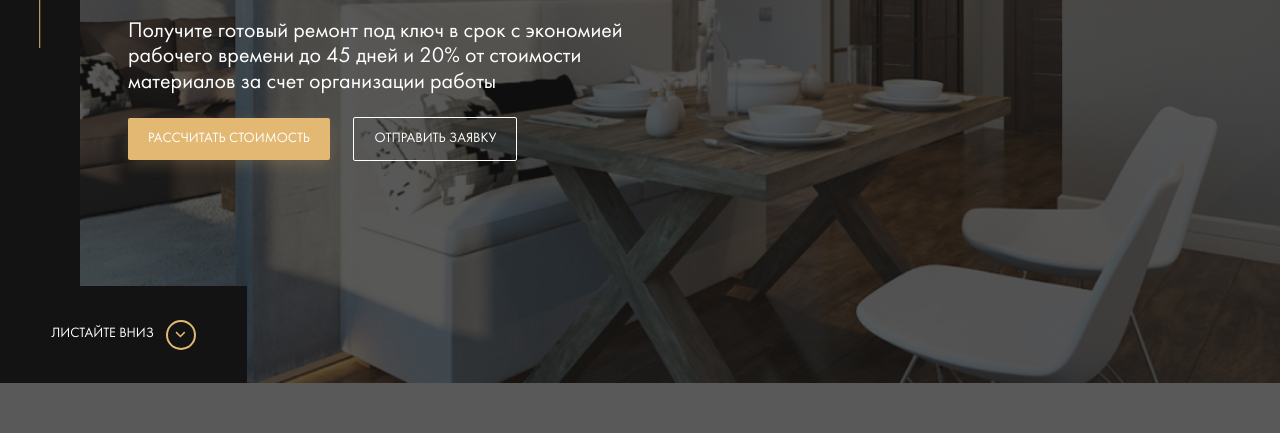
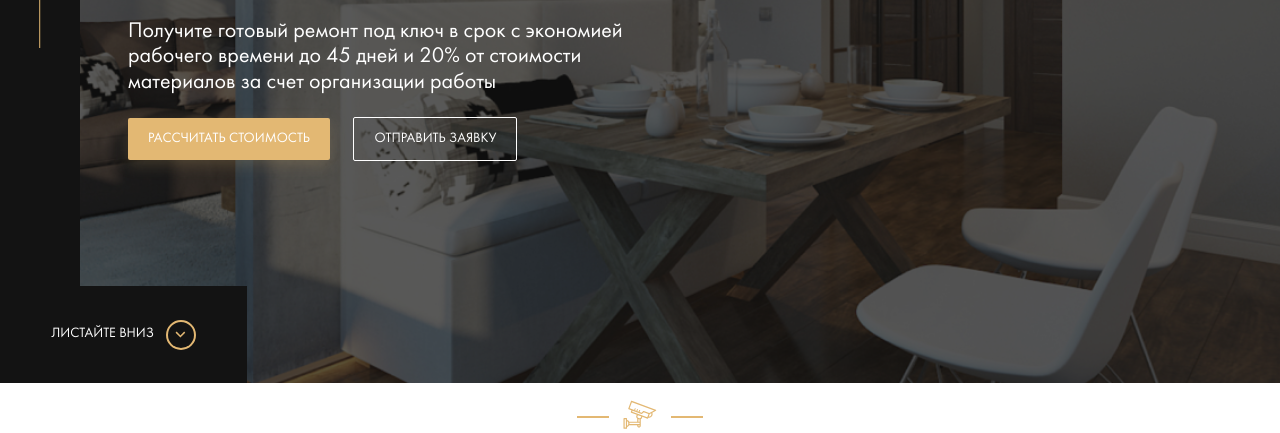
Before and after one commit to Ludmilaiv/repair-design, a website: page index.html in a window 1280 px wide. Shown: the part 417-850 px from the top of the page. Drawn offline with Linux system fonts and the light colour scheme; files whose address does not match are found by name.

Commit message:
feat: add control section and move body settings in _settings.sass

```diff
--- /dev/null
+++ b/css/settings.css
@@ -0,0 +1,6 @@
+*, *:before, *:after {
+  box-sizing: border-box; }
+
+body {
+  font-family: 'Futura book', sans-serif;
+  font-size: 14px; }
--- a/index.html
+++ b/index.html
@@ -46,6 +46,19 @@
       <!-- /.hero__content -->
       <a href="#" class="hero__scroll-down">листайте вниз</a>
     </section>
+    <!--/.hero-->
+    <section class="section control">
+      <div class="container">
+        <div class="section-title">
+          <h2 class="section-title__heading"></h2>
+          <div class="section-title__image">
+            <img src="img/video.svg" alt="video">
+          </div>
+        </div>
+      </div>
+      <!--./container-->
+    </section>
+    <!--./section control-->
   </main>
   <!-- /.main -->
 </body>
--- /dev/null
+++ b/sass/_settings.sass
@@ -0,0 +1,19 @@
+*, *:before, *:after
+  box-sizing: border-box
+body
+  font-family: 'Futura book', sans-serif
+  font-size: 14px
+.section
+  &-title
+    text-align: center
+    text-transform: uppercase
+    font-family: 'Yeseva One', cursive
+    &__image
+      &::before, &::after
+        content: ''
+        display: inline-block
+        vertical-align: text-top
+        width: 32px
+        height: 2px
+        background-color: $primary
+        margin: 0 10px
--- a/sass/style.sass
+++ b/sass/style.sass
@@ -3,11 +3,7 @@
 @import 'variables'
 @import 'grid'
 @import 'interface'
+@import 'settings'
 @import 'templates/header'
 @import 'templates/hero'
-
-*, *:before, *:after
-  box-sizing: border-box
-body
-  font-family: 'Futura book', sans-serif
-  font-size: 14px
+@import 'templates/control'
--- a/sass/templates/_hero.sass
+++ b/sass/templates/_hero.sass
@@ -11,6 +11,8 @@
   &::before
     content: ''
     position: absolute
+    top: 0
+    left: 0
     width: 100%
     height: 100%
     background-color: rgba($dark, 0.7);
```
Also changed, not shown: css/style.css, img/video.svg (added), sass/templates/_control.sass (added).
